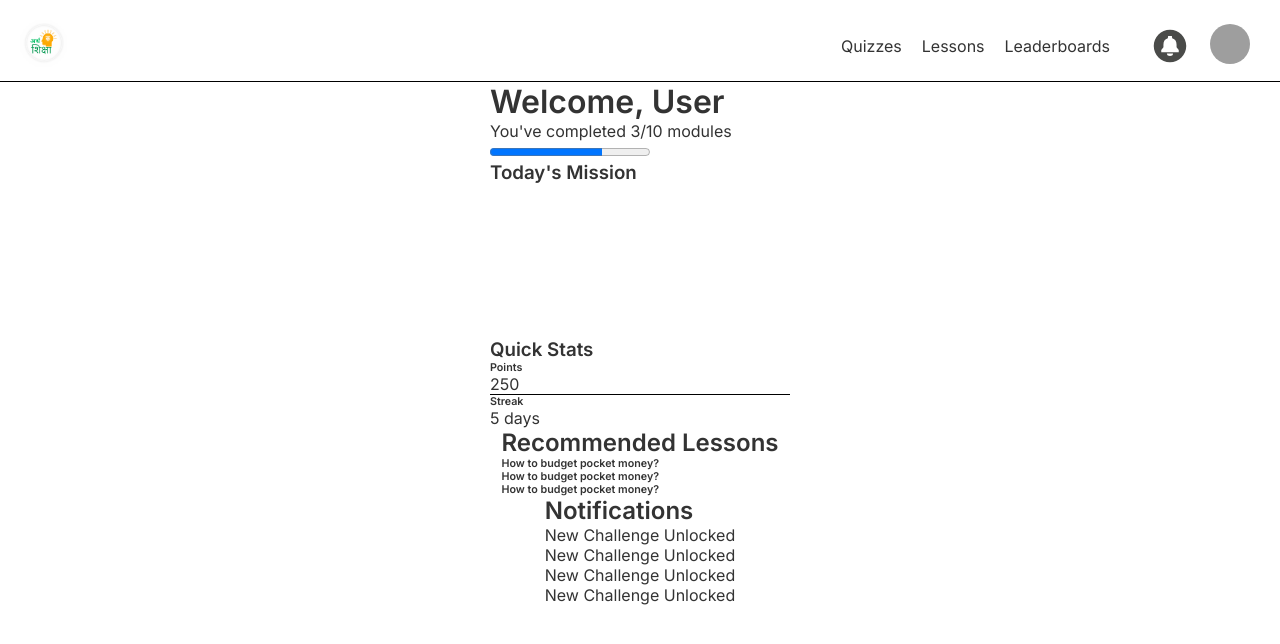
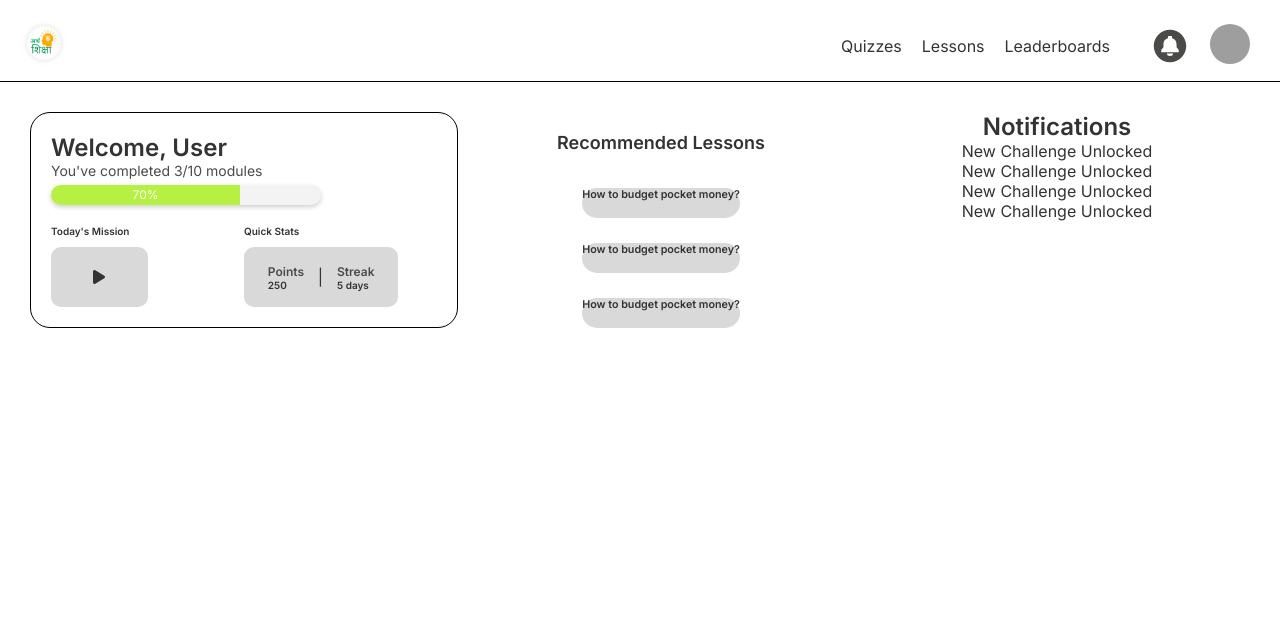
Before and after one commit to anjaliofficial/ArthaSiksha-, a React (Vite) app in the folder frontend/: page /homepage in a window 1280 px wide. Shown: the top 644 px of the page. Built offline with nearby package versions, Linux system fonts and the light colour scheme; grey boxes are pictures that could not be loaded.

Commit message:
homepage changes

```diff
--- a/frontend/src/public/HomePage.css
+++ b/frontend/src/public/HomePage.css
@@ -18,7 +18,7 @@
     padding: 0 20px;
 }
 
-.left{
+.left {
     width: 45%;
     display: flex;
     flex-direction: row;
@@ -26,16 +26,16 @@
     margin-bottom: 10px;
 }
 
-.left .logo img{
+.left .logo img {
     height: 47px;
     width: 47px;
 }
 
-.left .logo{
+.left .logo {
     text-decoration: none;
 }
 
-.right{
+.right {
     width: 55%;
     display: flex;
     flex-direction: row;
@@ -45,21 +45,21 @@
     margin-bottom: 10px;
 }
 
-.right ul{
+.right ul {
     display: flex;
     flex-direction: row;
     justify-content: space-evenly;
     align-items: center;
 }
 
-.right .profile img{
+.right .profile img {
     height: 40px;
     width: 40px;
     border-radius: 50%;
     margin-left: 20px;
 }
 
-.right .notification-bell{
+.right .notification-bell {
     font-size: 40px;
     text-decoration: none;
     color: #4a4b49;
@@ -68,12 +68,185 @@
     align-items: center;
 }
 
-.right ul li{
+.right ul li {
     list-style: none;
     margin: 0 10px;
 }
 
-.line{
+.line {
     width: 100%;
     border-bottom: 1px solid black;
 }
+
+.top-three {
+    display: flex;
+    flex-direction: row;
+    justify-content: space-between;
+    width: 100%;
+    margin-top: 30px;
+}
+
+.welcoming {
+    display: flex;
+    flex-direction: column;
+    align-items: start;
+    border-radius: 20px;
+    padding: 20px;
+    background-color: white;
+    border: 1px solid black;
+    margin-left: 30px;
+    flex: 1;
+}
+
+.welcomeText {
+    font-size: 24px;
+    font-family: 'Inter', 'sans-serif';
+    font-weight: 800;
+}
+
+.modules-text {
+    font-size: 14px;
+    font-family: 'Inter', 'sans-serif';
+    margin-bottom: 6px;
+    color: #4B4B4B;
+}
+
+.progress-container {
+    width: 70%;
+    background-color: #f3f3f3;
+    border-radius: 25px;
+    overflow: hidden;
+    box-shadow: 0 2px 5px rgba(0, 0, 0, 0.2);
+}
+
+.progress-bar {
+    height: 20px;
+    width: 70%;
+    background-color: #B5F042;
+    text-align: center;
+    line-height: 20px;
+    color: white;
+    font-size: 12px;
+    transition: width 0.5s ease;
+}
+
+.two-sides{
+    width: 100%;
+    display: flex;
+    justify-content: space-between;
+
+}
+
+.mission{
+    display: flex;
+    flex-direction: column;
+    align-items: start;
+    flex: 1;
+}
+
+.mission-header{
+    margin-top: 20px;
+    margin-bottom: 10px;
+    font-size: 10px;
+    font-family: 'Inter', 'sans-serif';
+}
+
+.video-mission{
+    width: 50%;
+    height: 60px;
+    border-radius: 10px;
+    background-color: #D9D9D9;
+    display: flex;
+    justify-content: center;
+    align-items: center;
+}
+
+.stats{
+    display: flex;
+    flex-direction: column;
+    align-items: start;
+    flex: 1;
+}
+
+.stats-header{
+    margin-top: 20px;
+    margin-bottom: 10px;
+    font-size: 10px;
+    font-family: 'Inter', 'sans-serif';
+}
+
+.points-streak{
+    display: flex;
+    justify-content: space-evenly;
+    align-items: center;
+    flex-direction: row;
+    background-color: #D9D9D9;
+    width: 80%;
+    height: 60px;
+    border-radius: 10px;
+    padding: 10px;
+}
+
+.points-streak .line{
+    transform: rotateX('90deg');
+}
+
+.pointsCol h6{
+    margin: 0;
+    font-size: 12px;
+    font-family: 'Inter', 'sans-serif';
+    color: #4B4B4B;
+}
+
+.pointsCol p{
+    margin: 0;
+    font-size: 10px;
+    font-family: 'Inter', 'sans-serif';
+    font-weight: 600;
+}
+
+.streakCol h6{
+    margin: 0;
+    font-size: 12px;
+    font-family: 'Inter', 'sans-serif';
+    color: #4B4B4B;
+}
+
+.streakCol p{
+    margin: 0;
+    font-size: 10px;
+    font-family: 'Inter', 'sans-serif';
+    font-weight: 600;
+}
+
+.recom-lessons {
+    display: flex;
+    flex-direction: column;
+    align-items: center;
+    margin-left: 10px;
+    margin-right: 10px;
+    flex: 1;
+    padding-top: 20px;
+    justify-content: space-between;
+}
+
+.recom-lessons h2{
+    font-size: 18px;
+    font-family: 'Inter', 'sans-serif';
+    font-weight: 800;
+    margin-bottom: 10px;
+}
+
+.lessons{
+    background-color: #D9D9D9;
+    height: 30px;
+    border-radius: 20px;
+}
+
+.notification-contents {
+    display: flex;
+    flex-direction: column;
+    align-items: center;
+    margin-right: 30px;
+    flex: 1;
+}
--- a/frontend/src/public/HomePage.jsx
+++ b/frontend/src/public/HomePage.jsx
@@ -1,4 +1,5 @@
 import { IoNotificationsCircleSharp } from "react-icons/io5";
+import { FaPlay } from "react-icons/fa6";
 import pfp from '../assets/pfp.png';
 import logo from '../assets/logoWhite.png';
 import './HomePage.css';
@@ -8,7 +9,7 @@ const HomePage = () => {
         <div className="whole-home-page">
             <div className="navbar">
                 <div className="left">
-                    <a href="#" className="logo"><img src={logo} alt="logo"/></a>
+                    <a href="#" className="logo"><img src={logo} alt="logo" /></a>
                 </div>
                 <div className="right">
                     <ul>
@@ -23,24 +24,28 @@ const HomePage = () => {
 
             <div className="line"></div>
 
+            <div className="top-three">
+
                 <div className="welcoming">
-        <h1>Welcome, User</h1>
-        <p>You've completed 3/10 modules</p>
-        <progress value="70" max="100"></progress>
+                    <h1 className="welcomeText">Welcome, User</h1>
+                    <p className="modules-text">You've completed 3/10 modules</p>
+                    <div class="progress-container">
+                        <div class="progress-bar">70%</div>
+                    </div>
                     <div className="two-sides">
                         <div className="mission">
-            <h3>Today's Mission</h3>
-            <video></video>
+                            <h3 className="mission-header">Today's Mission</h3>
+                            <div className="video-mission"><FaPlay /></div>
                         </div>
                         <div className="stats">
-            <h3>Quick Stats</h3>
+                            <h3 className="stats-header">Quick Stats</h3>
                             <div className="points-streak">
-              <div className="points">
+                                <div className="pointsCol">
                                     <h6>Points</h6>
                                     <p>250</p>
                                 </div>
-              <div className="line"></div>
-              <div className="streak">
+                                <div className="line-stats">|</div>
+                                <div className="streakCol">
                                     <h6>Streak</h6>
                                     <p>5 days</p>
                                 </div>
@@ -79,6 +84,7 @@ const HomePage = () => {
                     </div>
                 </div>
             </div>
+        </div>
     );
 };
 
```
Lines whose indentation alone changed are shown as unchanged.
